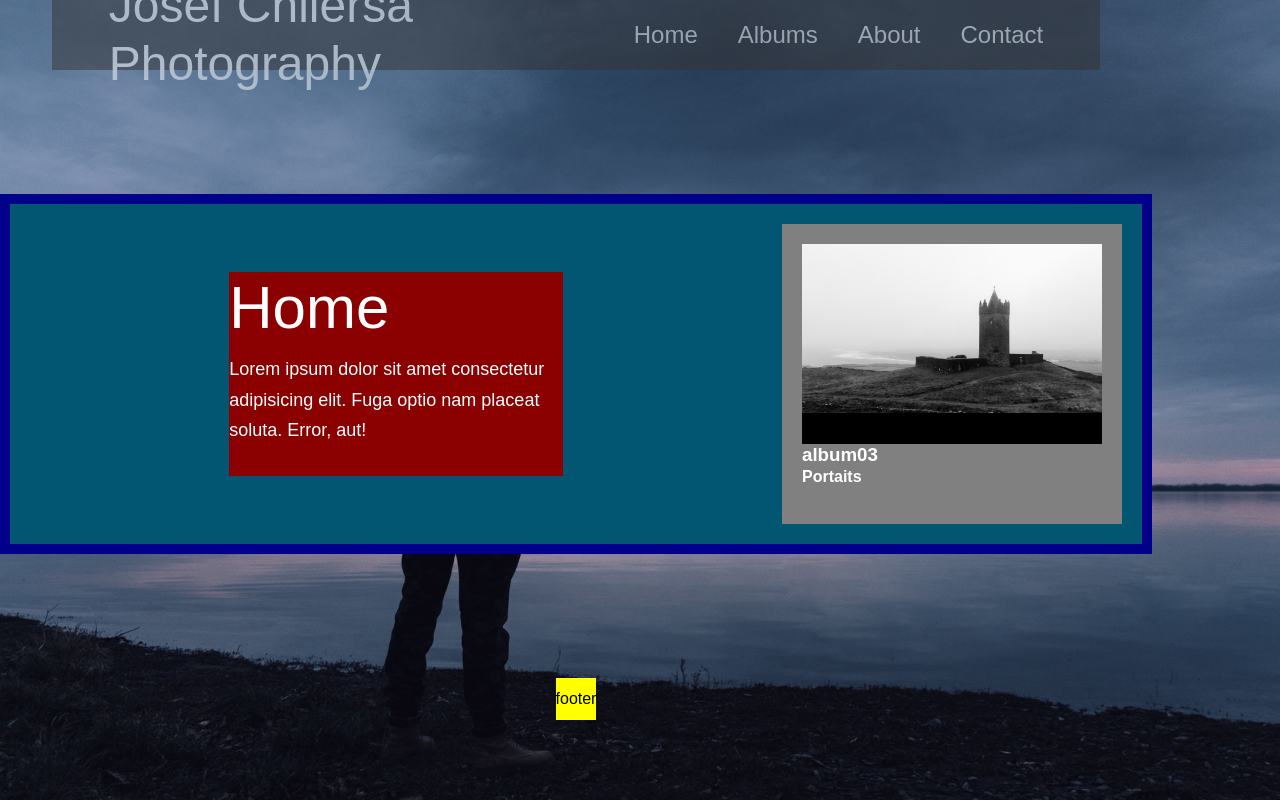
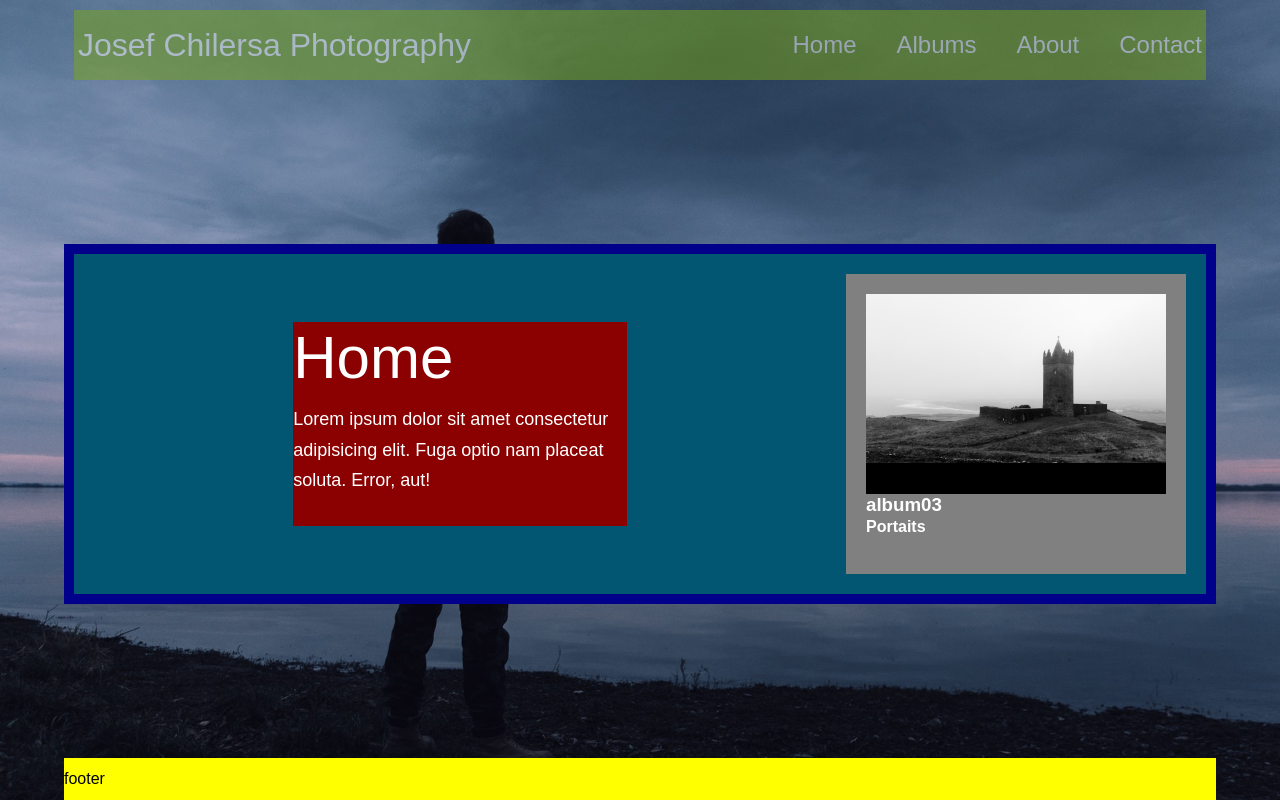
Before and after one commit to frameiteasy/photo-gallery, a React (Create React App) app: page / in a window 1280 px wide. Built offline with nearby package versions, Linux system fonts and the light colour scheme.

Commit message:
improving styling

```diff
--- a/src/App.scss
+++ b/src/App.scss
@@ -28,22 +28,29 @@ img {
   width: 100%;
 }
 
+// full screen
 #app__background {
+  display: flex;
   background: $bg-image no-repeat center center / cover;
+  justify-content: center;
   width: 100%;
   height: 100vh;
 }
 
+// full screen
 #app__container {
+  // background-color: pink;
   display: flex;
   flex-direction: column;
   flex-wrap: nowrap;
   align-items: center;
-  height: 90vh; /* cały ekran */
-  max-width: 90%;
+  height: 100vh;
+  width: 100%;
 }
 
 #page__container {
+  background-color: yellow;
+  width: $page-width;
   margin: auto;
   display: inline-block;
   overflow: hidden;
--- a/src/_config.scss
+++ b/src/_config.scss
@@ -5,5 +5,6 @@ $light-color: #f4f4f4;
 $medium-color: #ccc;
 $dark-color: #333;
 $bg-image: url('../assets/img/showcase.jpg');
+$page-width: 90%;
 
 $footer-height: 50px;
--- a/src/components/AlbumsCollection/albumsCollection.scss
+++ b/src/components/AlbumsCollection/albumsCollection.scss
@@ -3,6 +3,9 @@
 
 #albumscollection__container {
   display: flex;
+  justify-content: center;
   flex-wrap: wrap;
   margin: auto;
+  overflow-y: scroll;
+  overflow-x: auto;
 }
--- a/src/components/Footer/footer.scss
+++ b/src/components/Footer/footer.scss
@@ -5,4 +5,5 @@
   background-color: yellow;
   height: auto;
   color: black;
+  width: $page-width;
 }
--- a/src/components/Gallery/PhotoCanva/photoCanva.scss
+++ b/src/components/Gallery/PhotoCanva/photoCanva.scss
@@ -6,9 +6,13 @@ body {
 }
 
 #galleryphotocanva__container {
-  align-items: baseline;
+  background-color: aquamarine;
+  display: flex;
+  justify-content: center;
+  align-items: center;
 }
 
 .big__picture {
-  max-width: 100%;
+  max-width: 400px;
+  height: auto;
 }
--- a/src/components/Gallery/galleryViewer.scss
+++ b/src/components/Gallery/galleryViewer.scss
@@ -10,6 +10,7 @@ $stripe-width: 200px;
 
 #galleryViewer__container {
   background-color: black;
+  max-width: 100%;
   display: flex;
   flex-direction: row;
   align-items: top;
--- a/src/components/Header/Header.tsx
+++ b/src/components/Header/Header.tsx
@@ -1,9 +1,10 @@
 import React from 'react';
 import Navbar from '../Navbar/Navbar';
+import './header.scss';
 
 const Header: React.FC = () => {
   return (
-    <header className="header__home">
+    <header id="header__home">
       <Navbar />
     </header>
   );
--- a/src/components/Header/header.scss
+++ b/src/components/Header/header.scss
@@ -1 +1,10 @@
-@import "../../config";
+@import '../../config';
+
+#header__home {
+  display: flex;
+  justify-content: space-between;
+  flex-wrap: wrap;
+  // max-width: $page-width;
+  width: $page-width;
+  padding: 10px;
+}
--- a/src/components/Navbar/Navbar.tsx
+++ b/src/components/Navbar/Navbar.tsx
@@ -9,18 +9,19 @@ const menuItems: MenuItemType[] = getMenuItems();
 
 const Navbar: React.FC = () => {
   return (
-    <nav className="nav">
-      <h1 className="nav__site-title">
+    <div id="nav">
+      <h1 id="nav__site-title">
         <Link to="/" className="navbar__logo">
           Josef Chilersa Photography
         </Link>
       </h1>
-      <ul>
+
+      <ul id="nav__menu">
         {menuItems.map((item, index) => (
           <MenuItem key={index} {...item} />
         ))}
       </ul>
-    </nav>
+    </div>
   );
 };
 
--- a/src/components/Navbar/navbar.scss
+++ b/src/components/Navbar/navbar.scss
@@ -1,26 +1,32 @@
-@import "../../config";
+@import '../../config';
 
-.nav {
-  background-color: #333;
+#nav {
+  background-color: hsl(78, 77%, 37%);
   color: white;
   display: flex;
   justify-content: space-between;
   align-items: center;
-  gap: 2rem;
-  padding: 0 5%;
+  gap: 10rem;
+  // padding: 0 5%;
   opacity: 0.5;
   width: 100%;
   height: 70px;
 
-  & .navbar__logo {
+  & #nav__site-title {
+    display: flex;
+    flex-wrap: wrap;
+  }
+
+  & #navbar__logo {
     font-size: 3rem;
   }
 
-  & ul {
+  & #nav__menu {
+    display: flex;
+    flex-wrap: wrap;
     padding: 0;
     margin: 0;
     list-style: none;
-    display: flex;
     gap: 2rem;
   }
 
--- a/src/pages/home/home.scss
+++ b/src/pages/home/home.scss
@@ -16,10 +16,13 @@
   width: 100%;
   padding: 10px;
   display: flex;
+  flex-wrap: wrap;
   height: 100%;
   align-items: center;
 
   & #home__message {
+    display: flex;
+    flex-direction: column;
     background-color: darkred;
     width: 30%;
     margin: auto;
```
